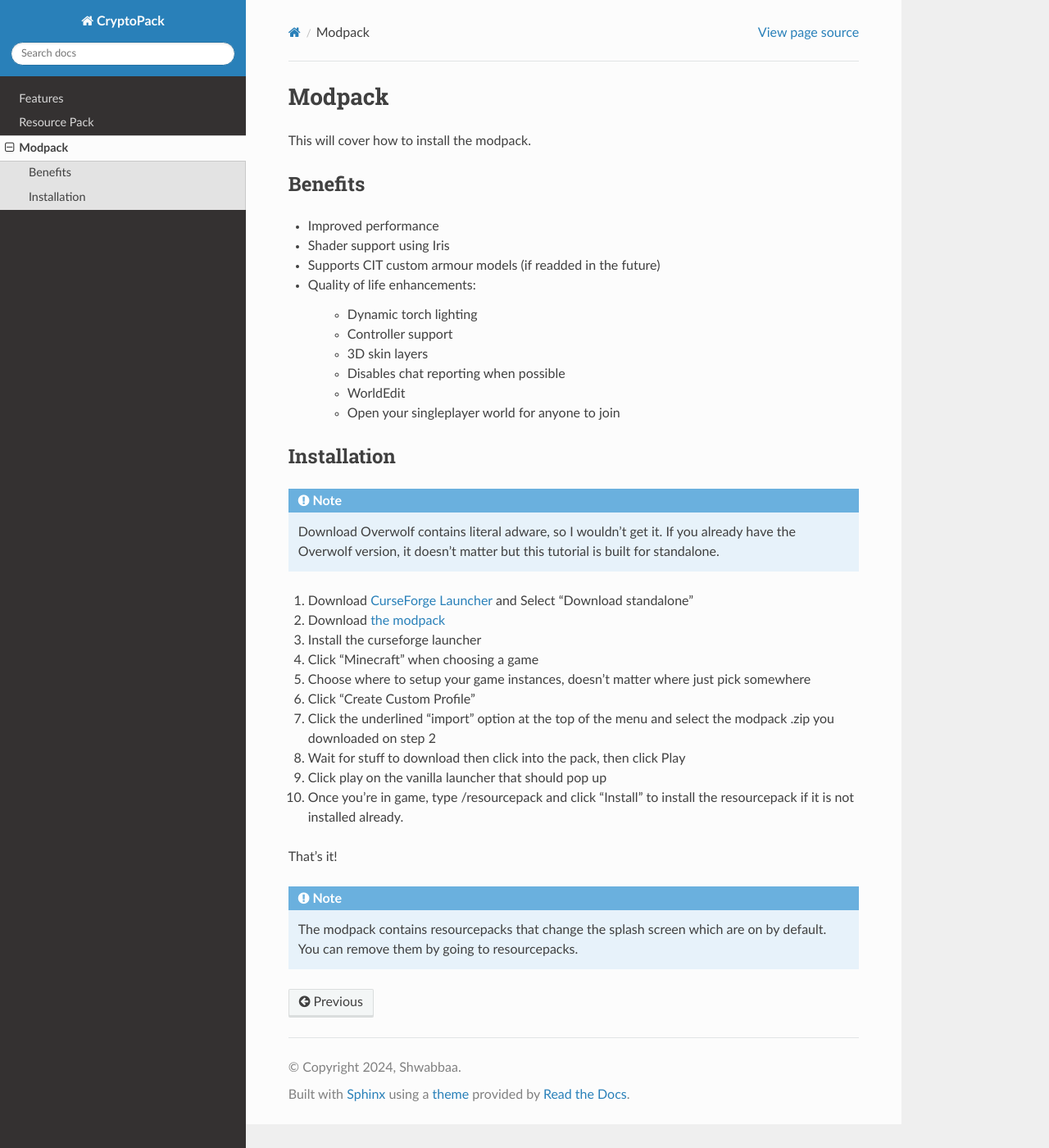
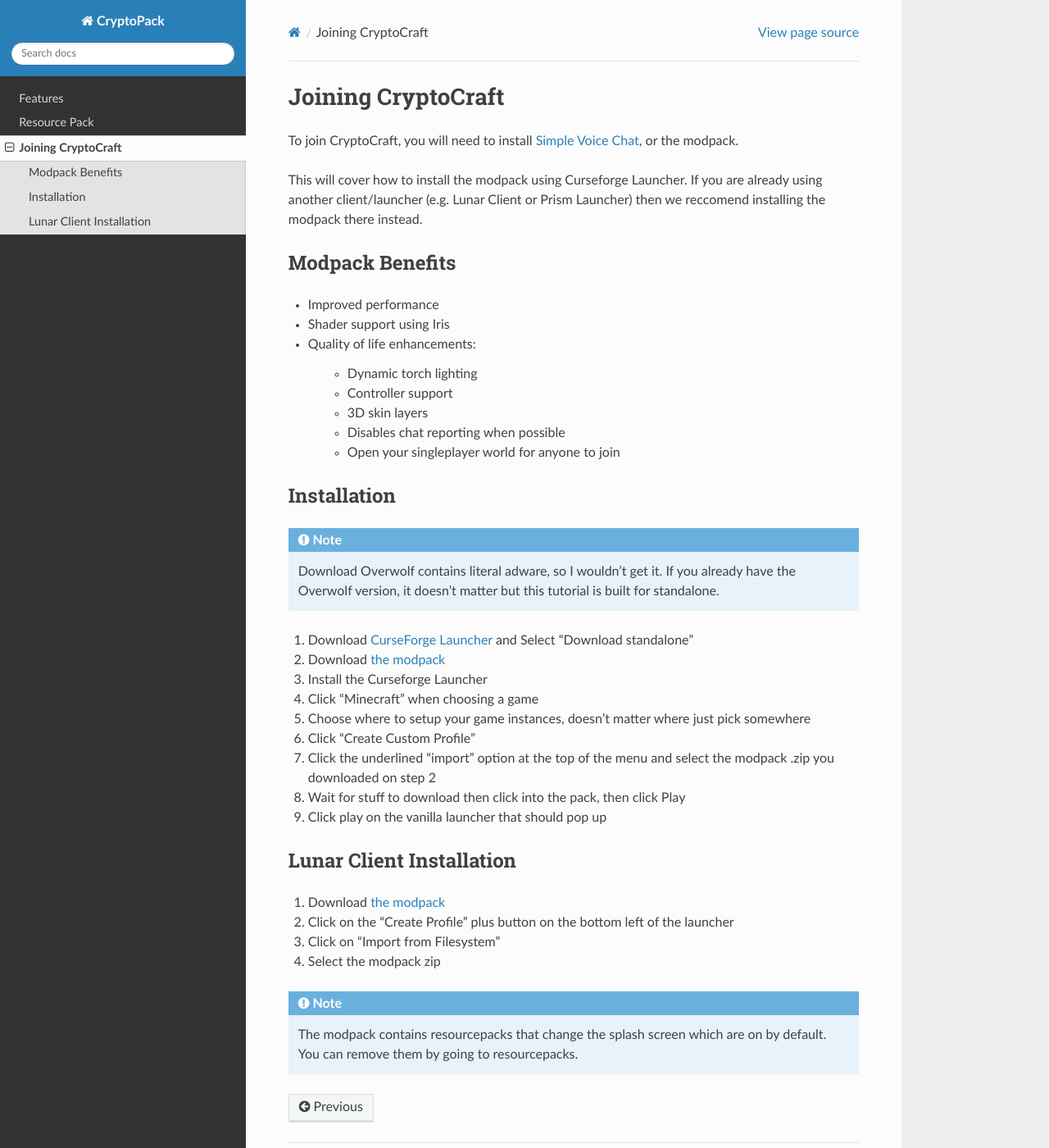
Before and after one commit to Shwabbaa/cryptopack-docs, a Sphinx documentation site: the page built from docs/source/modpack.rst, in a window 1280 px wide and 1400 px high. Shown: the whole window at 82% size. Built offline with Sphinx 7.4.7 and the Read the Docs theme 3.1.0, drawn with Linux system fonts in a browser that asks for light colours; pages that are not in the unit, such as notebooks, are missing from menus.

Commit message:
Update modpack.rst

```diff
--- a/docs/source/modpack.rst
+++ b/docs/source/modpack.rst
@@ -1,20 +1,20 @@
-Modpack
+Joining CryptoCraft
 ===================================
 
-This will cover how to install the modpack.
+To join CryptoCraft, you will need to install `Simple Voice Chat <https://modrinth.com/plugin/simple-voice-chat>`_, or the modpack.
 
-Benefits
+This will cover how to install the modpack using Curseforge Launcher. If you are already using another client/launcher (e.g. Lunar Client or Prism Launcher) then we reccomend installing the modpack there instead.
+
+Modpack Benefits
 ----------
 * Improved performance
 * Shader support using Iris
-* Supports CIT custom armour models (if readded in the future)
 * Quality of life enhancements:
 
    * Dynamic torch lighting
    * Controller support
    * 3D skin layers
    * Disables chat reporting when possible
-   * WorldEdit
    * Open your singleplayer world for anyone to join
 
 Installation
@@ -26,16 +26,20 @@
 
 #. Download `CurseForge Launcher <https://www.curseforge.com/download/app>`_ and Select "Download standalone"
 #. Download `the modpack <https://mega.nz/file/bSIHABzQ#AAjwzgYKjTEXrHv9-hzt1EsQJMV0o_HBxnX4ugqZrec>`_
-#. Install the curseforge launcher
+#. Install the Curseforge Launcher
 #. Click "Minecraft" when choosing a game
 #. Choose where to setup your game instances, doesn't matter where just pick somewhere
 #. Click "Create Custom Profile"
 #. Click the underlined "import" option at the top of the menu and select the modpack .zip you downloaded on step 2
 #. Wait for stuff to download then click into the pack, then click Play
 #. Click play on the vanilla launcher that should pop up
-#. Once you're in game, type /resourcepack and click "Install" to install the resourcepack if it is not installed already.
 
-That's it!
+Lunar Client Installation
+----------
+#. Download `the modpack <https://mega.nz/file/bSIHABzQ#AAjwzgYKjTEXrHv9-hzt1EsQJMV0o_HBxnX4ugqZrec>`_
+#. Click on the "Create Profile" plus button on the bottom left of the launcher
+#. Click on "Import from Filesystem"
+#. Select the modpack zip
 
 .. note ::
    The modpack contains resourcepacks that change the splash screen which are on by default. You can remove them by going to resourcepacks.
```
